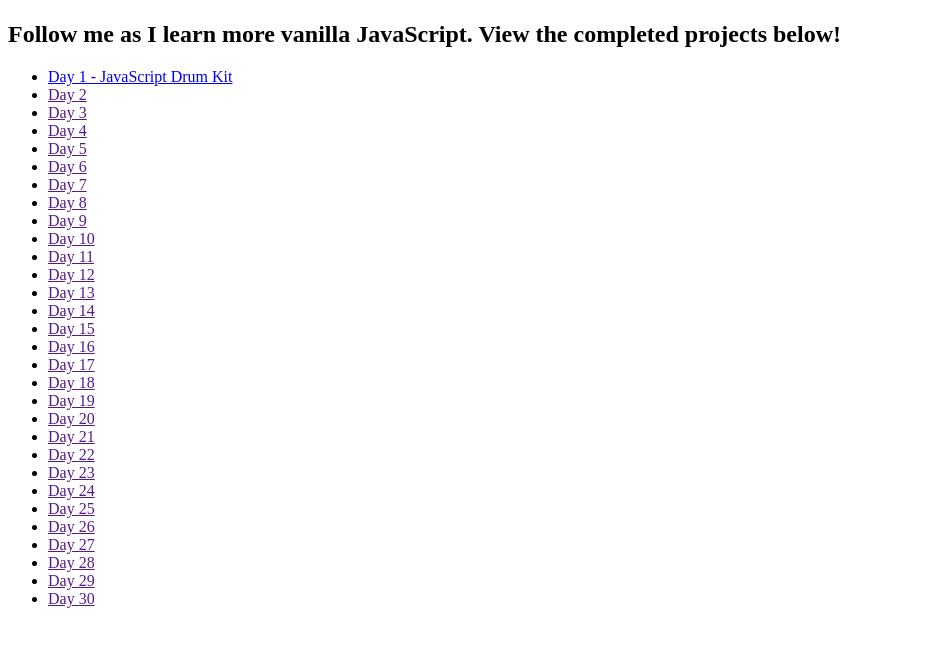
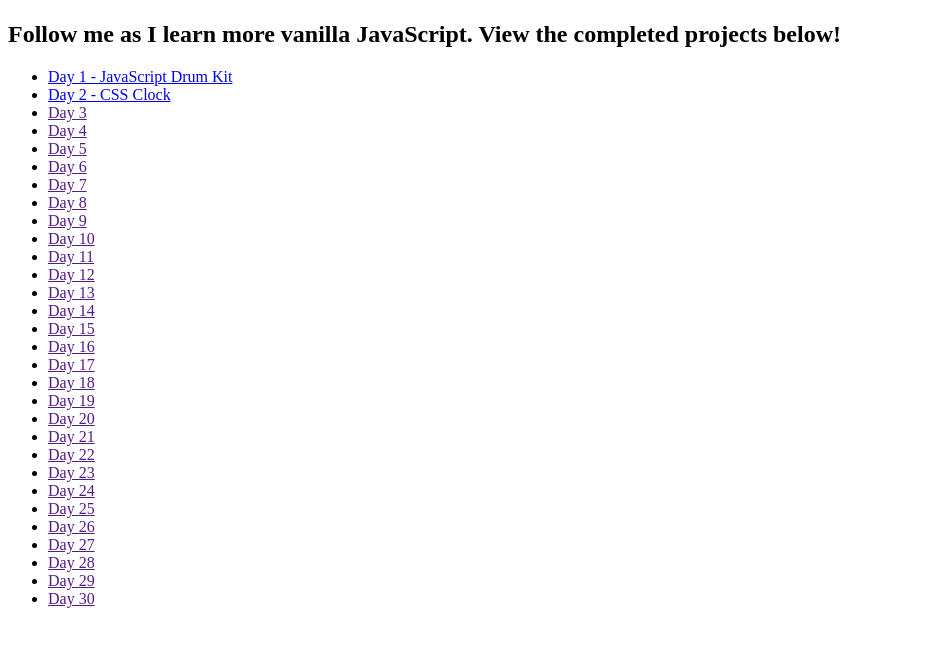
Before and after one commit to armontei/01VanillaJSDrumKit, a plain HTML site: page index.html in a window 1280 px wide. Shown: the part 59-706 px from the top of the page, without its empty margins (0-934 px from the left). Drawn offline with Linux system fonts and the light colour scheme.

Commit message:
day 2 of 30

```diff
--- a/index.html
+++ b/index.html
@@ -13,7 +13,7 @@
     <h2>Follow me as I learn more vanilla JavaScript. View the completed projects below!</h2>
     <ul>
       <li><a href="./01 - JavaScript Drum Kit/drum-kit.html">Day 1 - JavaScript Drum Kit</a></li>
-      <li><a href="">Day 2</a></li>
+      <li><a href="./css-clock.html">Day 2 - CSS Clock</a></li>
       <li><a href="">Day 3</a></li>
       <li><a href="">Day 4</a></li>
       <li><a href="">Day 5</a></li>
```
